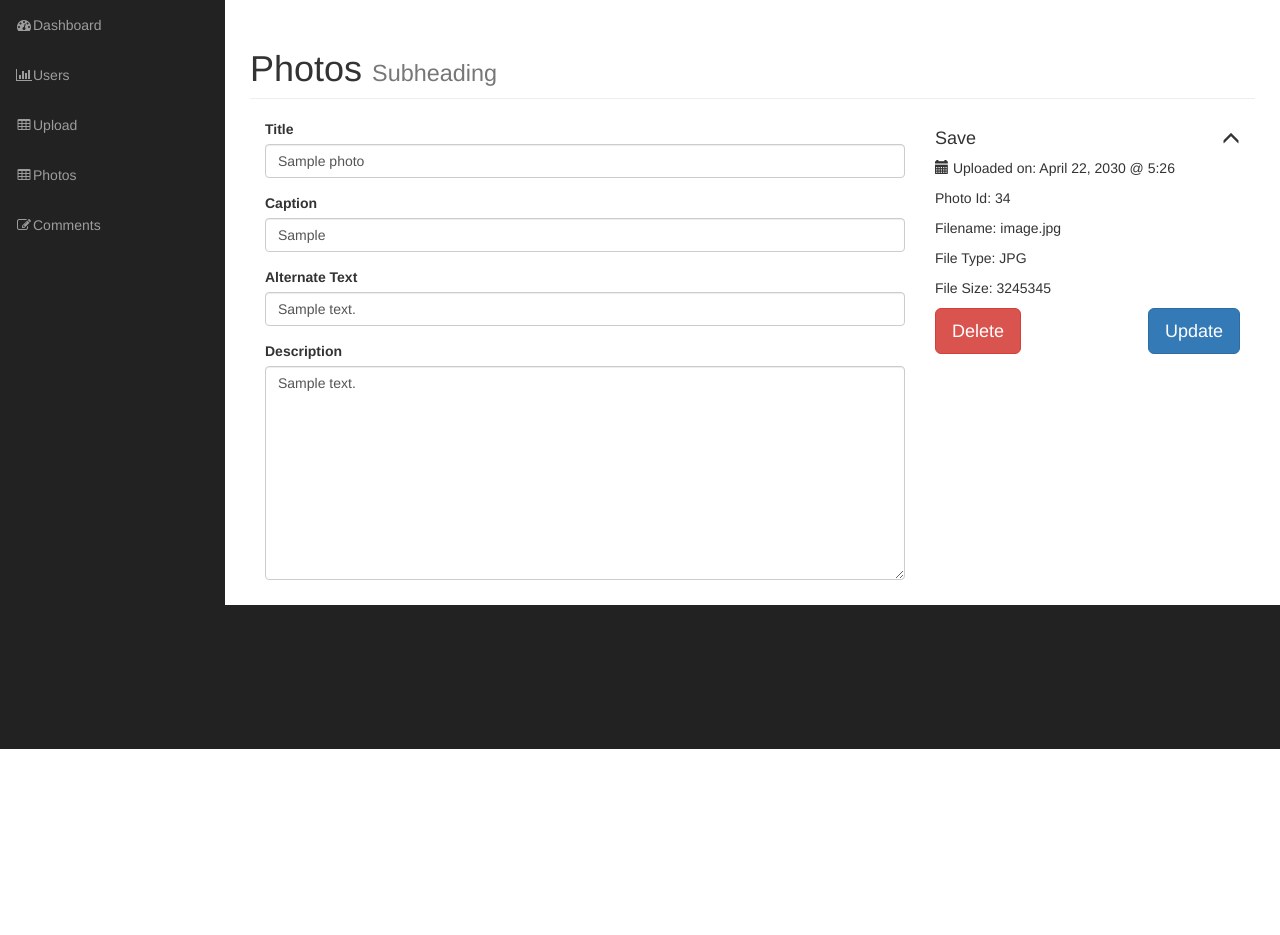
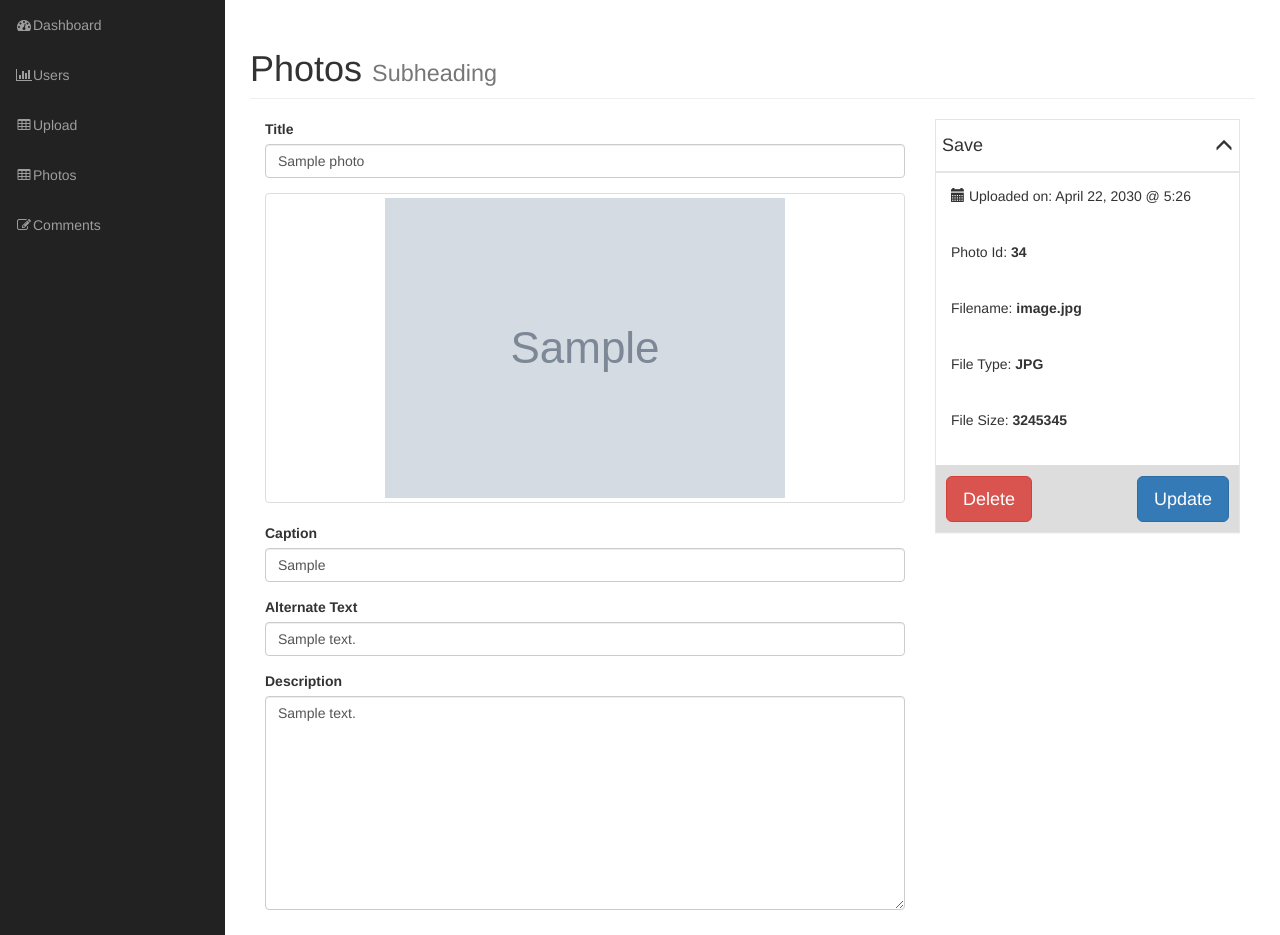
Before and after one commit to junpeko5/gallery, a PHP site: page /gallery/admin/edit_photo.php?id=1 in a window 1280 px wide. Shown: the part 51-986 px from the top of the page. Before the commit the page ends 800 px from the top, so only its background shows below. Run offline with PHP 8.4, Linux system fonts and the light colour scheme; the visitor is signed in with stand-in values (Sample User, id 1); tables that the repository leaves empty or names only in its code hold one stand-in row (values such as "Sample post"); grey boxes marked "Sample" are stand-in pictures; grey boxes labelled with a size stand in for pictures from a placeholder-image service; some libraries are stand-ins or nearby versions.

Commit message:
Picture and Sidebar Styling

```diff
--- /dev/null
+++ b/admin/css/styles.css
@@ -0,0 +1,48 @@
+
+
+.photo-info-box {
+
+    border: 1px solid #e5e5e5;
+    -webkit-box-shadow: 0 1px 1px rgba(0,0,0,.04);
+    box-shadow: 0 1px 1px rgba(0,0,0,.04);
+    background-color: #fff;
+
+
+}
+
+.info-box-header {
+    padding: 6px;
+    border-bottom: 1px solid #e5e5e5;
+    -webkit-box-shadow: 0 1px 1px rgba(0,0,0,.04);
+    box-shadow: 0 1px 1px rgba(0,0,0,.04);
+    background-color: #fff;
+
+}
+
+
+
+
+.photo-info-box .box-inner {
+    border-top: 1px solid #e5e5e5;
+    background-color: #fff;
+    padding: 6px;
+
+}
+
+.photo-info-box .box-inner .text {
+    padding: 7px 9px 19px;
+
+}
+
+.photo-info-box .box-inner .data {
+
+    font-weight: bold;
+}
+
+.photo-info-box .info-box-footer{
+
+    border-top: 1px solid #ddd;
+    background-color: #ddd;
+    padding: 10px;
+
+}
--- a/admin/edit_photo.php
+++ b/admin/edit_photo.php
@@ -52,6 +52,9 @@ if (empty($_GET['id'])) {
                             <div class="form-group">
                                 <label for="title">Title</label>
                                 <input type="text" name="title" class="form-control" value="<?php echo $photo->title; ?>">
+                            </div>
+                            <div class="form-group">
+                                <a class="thumbnail" href="#"><img src="<?php echo $photo->picture_path(); ?>" alt=""></a>
                             </div>
                             <div class="form-group">
                                 <label for="caption">Caption</label>
--- a/admin/includes/header.php
+++ b/admin/includes/header.php
@@ -1,6 +1,6 @@
-<?php ob_start(); ?>
-<?php require_once("init.php"); ?>
-
+<?php ob_start();
+require_once("init.php");
+?>
 <!DOCTYPE html>
 <html lang="en">
 
@@ -23,6 +23,8 @@
     <!-- Custom Fonts -->
     <link href="/gallery/admin/font-awesome/css/font-awesome.min.css" rel="stylesheet" type="text/css">
 
+    <link href="/gallery/admin/css/styles.css" rel="stylesheet">
+
     <!-- HTML5 Shim and Respond.js IE8 support of HTML5 elements and media queries -->
     <!-- WARNING: Respond.js doesn't work if you view the page via file:// -->
     <!--[if lt IE 9]>
```
